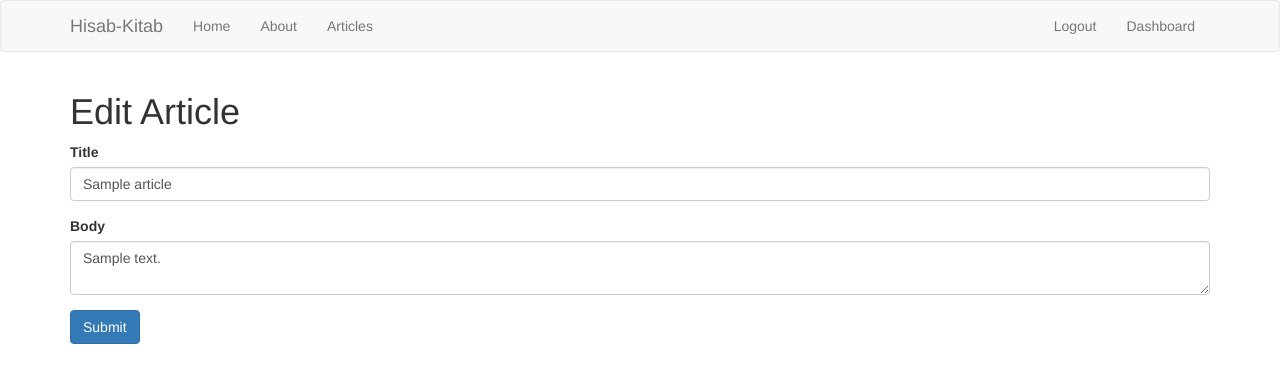
After one commit to souvikhaldar/traversy, a Flask app: page /edit_article/1 in a window 1280 px wide. The commit adds this page. Shown: the top 383 px of the page. Run offline with Flask 2, Linux system fonts and the light colour scheme; the visitor is signed in with stand-in values (Sample User, id 1); tables that the repository leaves empty or names only in its code hold one stand-in row (values such as "Sample post"); some libraries are stand-ins or nearby versions.

Commit message:
Finished

```diff
--- a/app.py
+++ b/app.py
@@ -164,7 +164,47 @@ def add_article():
         flash('Article created','success')
         return redirect(url_for('dashboard'))
     return render_template('add_article.html',form=form)
+#edit article
+@app.route('/edit_article/<string:id>',methods=['GET','POST'])
+@is_logged_in
+def edit_article(id):
+    cur=mysql.connection.cursor()
+    #get article by id
+    result=cur.execute("select * from articles where id=%s",[id])
+    article=cur.fetchone()
+    #get form
+    form=ArticleForm(request.form)
+    #populate article form fields
+    form.title.data=article['title']
+    form.body.data=article['body']
 
+
+    if request.method=='POST' and form.validate():
+        title=request.form['title']
+        body=request.form['body']
+
+        #create cursor
+        cur=mysql.connection.cursor()
+        cur.execute("update articles set title=%s,body=%s where id=%s",(title,body,id))
+        #commit
+        mysql.connection.commit()
+        #close connection
+        cur.close()
+        flash('Article updated','success')
+        return redirect(url_for('dashboard'))
+    return render_template('edit_article.html',form=form)
+
+#delete article
+@app.route('/delete_article/<string:id>',methods=['POST'])
+@is_logged_in
+def delete_article(id):
+           cur=mysql.connection.cursor()
+           cur.execute("delete from articles where id=%s",[id])
+           mysql.connection.commit()
+           cur.close()
+
+           flash('Article deleted','success')
+           return redirect(url_for('dashboard'))
 
 if __name__=='__main__':
     app.secret_key='12345'
--- /dev/null
+++ b/templates/edit_article.html
@@ -0,0 +1,14 @@
+{% extends 'layout.html' %}
+{% block body %}
+<h1>Edit Article</h1>
+{% from 'includes/_formhelpers.html' import render_field %}
+<form method="POST" action="">
+	<div class="form-group">
+		{{render_field(form.title,class_="form-control")}}
+	</div>
+	<div class="form-group">
+		{{render_field(form.body,class_="form-control")}}
+	</div>
+	<p><input class="btn btn-primary" type="submit" value="Submit"></p>
+</form>
+{% endblock %}
```
Also changed, not shown: templates/dashboard.html (+6 -1 lines).
